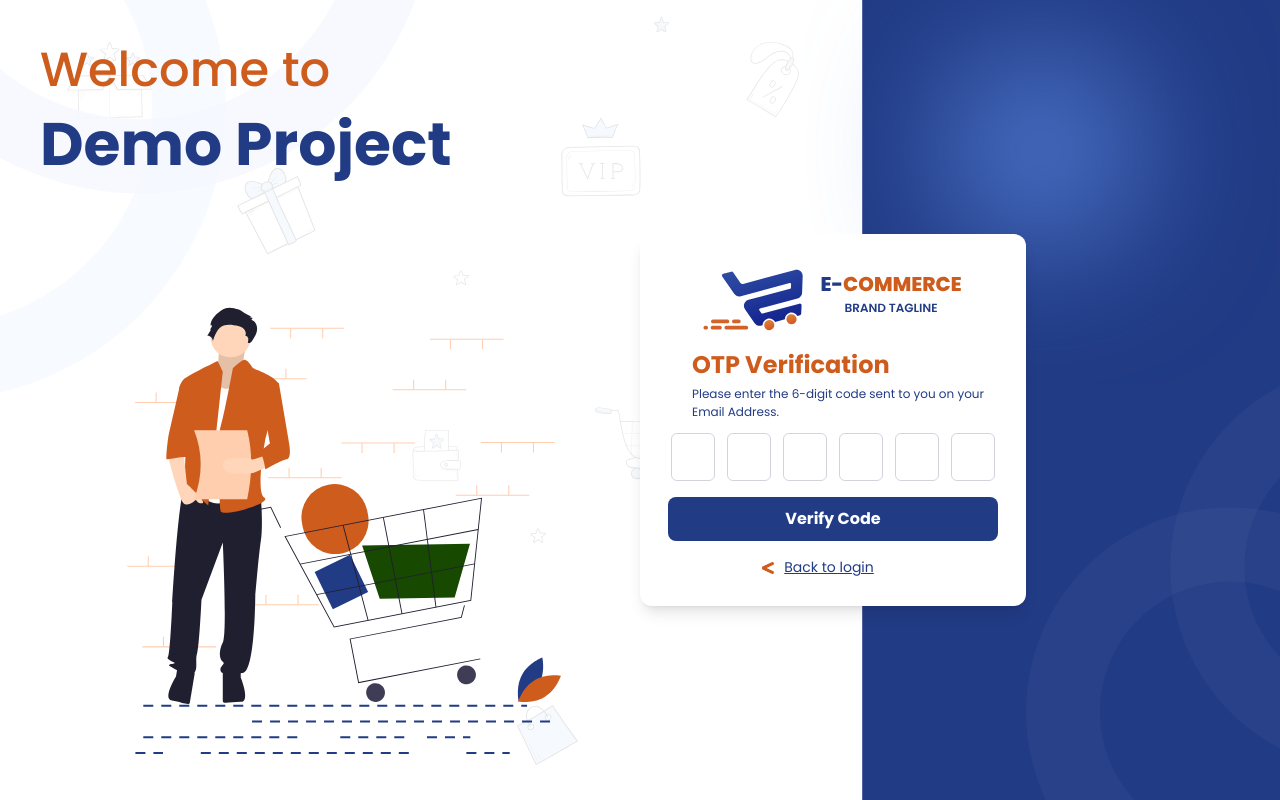
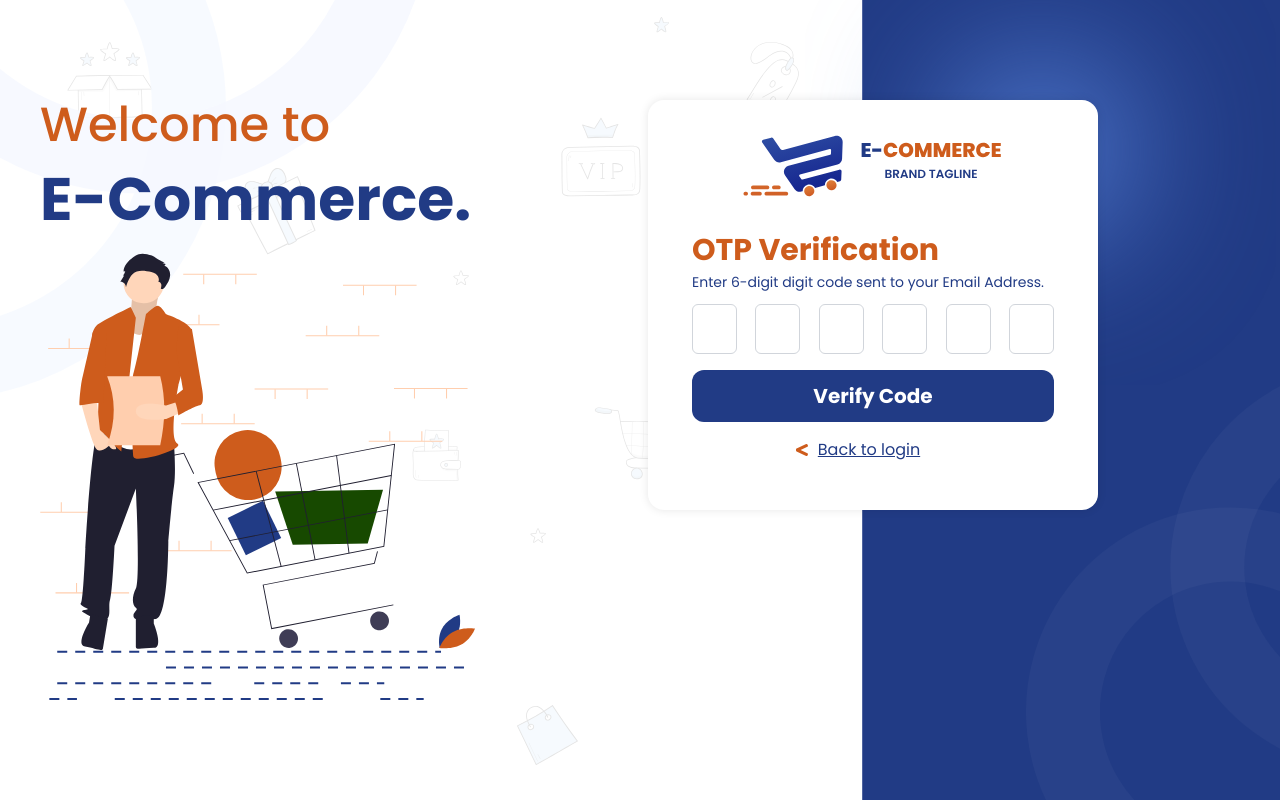
Before and after one commit to manohar-geekologix/ecommerce-poc, a Next.js app: page /send-code in a window 1280 px wide. Built offline with nearby package versions, Linux system fonts and the light colour scheme.

Commit message:
login and email ui fix

```diff
--- a/src/components/LoginForm.jsx
+++ b/src/components/LoginForm.jsx
@@ -81,26 +81,20 @@ const LoginForm = () => {
     await sendOtp(user.email, otp);
   };
 
-
   return (
-    <section className="bg-gray-50 bg-small-login-bg lg:bg-login-bg bg-no-repeat bg-center bg-cover h-screen flex justify-center items-center gap-7 lg:gap-0 xl:px-10 px-2 flex-col lg:flex-row">
+    <section className="bg-small-login-bg lg:bg-login-bg bg-no-repeat bg-center bg-cover h-[100vh] flex justify-center items-center gap-7 lg:gap-0 xl:px-10 px-2 flex-col lg:flex-row overflow-hidden">
       <div className="sm:w-1/2 text-start w-full">
-        <div className="flex flex-col lg:gap-5">
+        <div className="flex flex-col lg:gap-5 ">
           <h1 className=" text-[#CE5C1C] font-medium text-2xl lg:text-5xl">Welcome to</h1>
-          <h3 className="text-[#213B85] font-bold text-[32px] lg:text-6xl">Demo Project</h3>
+          <h3 className="text-[#213B85] font-bold text-[32px] lg:text-6xl">E-Commerce.</h3>
         </div>
-        <div className="lg:block hidden w-fit">
+        <div className="lg:block hidden w-fit min-h-[451px] pt-5 3xl:pt-36">
           <Image width={100} height={100} alt="man's svg" src={'/images/mans.svg'} className="size-auto" />
         </div>
       </div>
       <div className="lg:w-1/2 w-full relative">
-        {/* <div className="lg:hidden block text-center">
-          <div className="flex flex-col gap-1">
-            <h1 className=" text-[#CE5C1C] font-medium text-2xl">Welcome to</h1>
-            <h3 className="text-[#213B85] font-bold text-[32px]">Demo Project</h3>
-          </div>
-        </div> */}
-        <form className="bg-white px-5 py-3 lg:px-10 lg:py-5 rounded-2xl shadow-login-shadow flex flex-col gap-2 lg:gap-4 w-full sm:w-1/2 lg:w-[450px] mx-auto xl:absolute top-[-300px] xl:left-20">
+        <form className="bg-white px-5 py-3 lg:px-10 lg:py-5 rounded-2xl shadow-login-shadow flex flex-col gap-2 lg:gap-4 w-full sm:w-1/2 lg:w-[450px] mx-auto xl:absolute top-[-300px] lg:left-3 xl:left-2 2xl:left-10 3xl:left-24">
+          <div className='min-h-[80px]'>
             <Image
               width={100}
               height={100}
@@ -108,27 +102,12 @@ const LoginForm = () => {
               src={'/images/Logo2.svg'}
               className="mx-auto items-center size-1/2 lg:size-auto"
             />
+          </div>
           <div>
             <h3 className="text-[#CE5C1C] font-semibold text-[20px] lg:text-3xl">Login</h3>
             <p className="text-[#213B85] font-normal text-xs lg:text-sm">Welcome Back!</p>
           </div>
-          <div className="group group-focus-within:border-[#CE5C1C]">
-            <label htmlFor="username" className="text-[#1A1A1A] font-medium text-xs lg:text-sm">
-              Name
-              <div className="flex items-center gap-2 border rounded-lg px-3 py-2 lg:px-2 lg:py-3 group-focus-within:border-[#CE5C1C]">
-                <Image width={100} height={100} alt="person" src={'/images/person.svg'} className="size-auto" />
-                <input
-                  type="text"
-                  name="name"
-                  value={formData.name}
-                  onChange={handleChange}
-                  id="username"
-                  placeholder="Full Name"
-                  className="text-[#777777] text-xs lg:text-sm border-none outline-none w-full"
-                />
-              </div>
-            </label>
-          </div>
+
           <div className="group group-focus-within:border-[#CE5C1C]">
             <label htmlFor="email" className="text-[#1A1A1A] font-medium text-xs lg:text-sm">
               Email<span className="text-[#CE5C1C]">*</span>
@@ -190,7 +169,7 @@ const LoginForm = () => {
                   required
                 />
                 <div onClick={() => setShow(!show)} className="cursor-pointer">
-                  {show ? <MdOutlineVisibility fontSize={22} /> : <MdOutlineVisibilityOff fontSize={22} />}
+                  {show ? <MdOutlineVisibility fontSize={22} color='#555555' /> : <MdOutlineVisibilityOff color='#555555' fontSize={22} />}
                 </div>
               </div>
               {errors.password && <p className="text-[#CE5C1C] text-sm mt-2">{errors.password}</p>}
--- a/src/components/SendCode.jsx
+++ b/src/components/SendCode.jsx
@@ -1,14 +1,16 @@
-"use client";
-import Cookies from "js-cookie";
-import { useRouter } from "next/navigation";
-import { useState, useRef } from "react";
-import toast from "react-hot-toast";
-import Image from "next/image";
-import Link from "next/link";
-import { FaLessThan } from "react-icons/fa";
+'use client';
+import { auth } from '@/app/firebase';
+import { PhoneAuthProvider, signInWithCredential } from 'firebase/auth';
+import Cookies from 'js-cookie';
+import { useRouter } from 'next/navigation';
+import { useState, useRef } from 'react';
+import toast from 'react-hot-toast';
+import Image from 'next/image';
+import Link from 'next/link';
+import { FaLessThan } from 'react-icons/fa';
 
 const SendCode = () => {
-  const [otp, setOtp] = useState(new Array(6).fill("")); // Array to hold 6 digits
+  const [otp, setOtp] = useState(new Array(6).fill('')); // Array to hold 6 digits
   const inputRefs = useRef([]); // Array of refs to handle input focus
   const router = useRouter();
 
@@ -26,15 +28,15 @@ const SendCode = () => {
   };
 
   const handleKeyUp = (e, index) => {
-    if (e.key === "Backspace" && !e.target.value && index > 0) {
+    if (e.key === 'Backspace' && !e.target.value && index > 0) {
       inputRefs.current[index - 1].focus();
     }
   };
 
   const handlePaste = (e) => {
-    const pasteData = e.clipboardData.getData("text").slice(0, 6);
+    const pasteData = e.clipboardData.getData('text').slice(0, 6);
     if (!/^\d+$/.test(pasteData)) return; // Ensure only digits are pasted
-    const newOtp = pasteData.split("");
+    const newOtp = pasteData.split('');
     setOtp(newOtp);
 
     // Move focus to the last filled input
@@ -42,16 +44,13 @@ const SendCode = () => {
   };
 
   function generateUniqueString() {
-    const characters =
-      "0123456789ABCDEFGHIJKLMNOPQRSTUVWXYZabcdefghijklmnopqrstuvwxyz";
+    const characters = '0123456789ABCDEFGHIJKLMNOPQRSTUVWXYZabcdefghijklmnopqrstuvwxyz';
 
     if (characters.length < 30) {
-      throw new Error(
-        "Not enough unique characters to generate a 30-character string."
-      );
+      throw new Error('Not enough unique characters to generate a 30-character string.');
     }
 
-    let uniqueString = "";
+    let uniqueString = '';
     const usedIndexes = new Set();
 
     while (uniqueString.length < 30) {
@@ -74,80 +73,53 @@ const SendCode = () => {
       const verification = localStorage.getItem("verificationOtp");
       if (otpString === verification) {
         let token = generateUniqueString();
-        Cookies.set("accessToken", token, { expires: 7, path: "/" });
-        localStorage.removeItem("verificationOtp");
-        router.push("/");
-        toast.success("OTP verified successfully!");
+        Cookies.set('accessToken', token, { expires: 7, path: '/' });
+        localStorage.removeItem('verificationOtp');
+        router.push('/');
+        toast.success('OTP verified successfully!');
       } else {
-        toast.error("Invalid OTP");
+        toast.error('Invalid OTP');
       }
   };
 
   return (
-    <section className="bg-gray-50 bg-small-login-bg lg:bg-login-bg bg-no-repeat bg-center bg-cover h-screen flex justify-center items-center lg:px-10 px-4 flex-col lg:flex-row">
-      <div className="lg:w-1/2 lg:block hidden">
-        <div className="flex flex-col gap-1 lg:gap-5">
-          <h1 className=" text-[#CE5C1C] font-medium text-2xl lg:text-5xl">
-            Welcome to
-          </h1>
-          <h3 className="text-[#213B85] font-bold text-[32px] lg:text-6xl">
-            Demo Project
-          </h3>
+    <section className="bg-small-login-bg lg:bg-login-bg bg-no-repeat bg-center bg-cover h-[100vh] flex justify-center items-center gap-7 lg:gap-0 xl:px-10 px-2 flex-col lg:flex-row overflow-hidden">
+      <div className="sm:w-1/2 text-start w-full">
+        <div className="flex flex-col lg:gap-5 ">
+          <h1 className=" text-[#CE5C1C] font-medium text-2xl lg:text-5xl">Welcome to</h1>
+          <h3 className="text-[#213B85] font-bold text-[32px] lg:text-6xl">E-Commerce.</h3>
         </div>
-        <div className="lg:block hidden">
-          <Image
-            width={100}
-            height={100}
-            alt="man's svg"
-            src={"/images/mans.svg"}
-            className="size-auto"
-          />
+        <div className="lg:block hidden w-fit min-h-[451px] pt-5 3xl:pt-36">
+          <Image width={100} height={100} alt="man's svg" src={'/images/mans.svg'} className="size-auto" />
         </div>
       </div>
-      <div className="lg:w-1/2 w-full relative  flex flex-col  h-full justify-normal ">
-        <div className="lg:hidden block text-start top-0 ">
-          <div className="flex flex-col gap-1 ">
-            <h1 className=" text-[#CE5C1C] font-medium text-2xl mt-10">
-              Welcome to
-            </h1>
-            <h3 className="text-[#213B85] font-bold text-[32px]">
-              DEMO PROJECT
-            </h3>
-          </div>
-        </div>
-        <div className=" h-full flex m-auto items-center">
-          <div className="w-full bg-white rounded-xl lg:mr-56 shadow-lg lg:mt-10 sm:max-w-md ">
+      <div className="lg:w-1/2 w-full relative">
+        <div className="bg-white px-5 py-3 lg:px-5 lg:py-5 rounded-2xl shadow-login-shadow flex flex-col gap-2 lg:gap-4 w-full sm:w-1/2 lg:w-[450px] mx-auto xl:absolute top-[-300px] lg:left-3 xl:left-2 2xl:left-10 3xl:left-24 ">
+          <div className="min-h-[80px]">
             <Image
               width={100}
               height={100}
               alt="logo"
-              src={"/images/Logo.svg"}
-              className="mx-auto pt-5  w-[260px]"
+              src={'/images/Logo2.svg'}
+              className="mx-auto items-center size-1/2 lg:size-auto"
             />
-            <div className="px-6 mt-4   lg:px-7">
-              <header className="mb-3 lg:ml-6">
-                <h1 className="text-2xl font-bold mb-1 text-[#CE5C1C]">
-                  OTP Verification
-                </h1>
-                <p className="text-[12px] text-[#213B85] ">
-                  Please enter the 6-digit code sent to you on your Email
-                  Address.
-                </p>
+          </div>
+          <div className="sm:px-6 mt-4   lg:px-6">
+            <header className="mb-3 ">
+              <h1 className="text-3xl font-bold mb-1 text-[#CE5C1C]">OTP Verification</h1>
+              <p className="text-xs lg:text-sm text-[#213B85] ">Enter 6-digit digit code sent to your Email Address.</p>
             </header>
             <form
               className="space-y-3 md:space-y-4  justify-center text-center items-center"
               onSubmit={handleVerifyOtp}
             >
-                <div
-                  className="flex items-center justify-center gap-3"
-                  onPaste={handlePaste}
-                >
+              <div className="flex justify-between sm:gap-3 gap-1" onPaste={handlePaste}>
                 {otp.map((digit, index) => (
                   <input
                     key={index}
                     ref={(el) => (inputRefs.current[index] = el)}
                     type="text"
-                      className="w-8 sm:w-[44px]  h-8 sm:h-12 rounded-md text-center text-sm font-bold  text-slate-900  border border-gray-300 hover:border-slate-500 appearance-none  outline-none focus:bg-white focus:border-[#CE5C1C] focus:ring-1 focus:ring-[#CE5C1C]"
+                    className="w-[45px] h-[42px] md:w-[60px] lg:h-[50px] lg:w-[45px] rounded-md text-center text-[16px] font-bold text-slate-900  border border-gray-300 hover:border-slate-500 appearance-none  outline-none focus:bg-white focus:border-[#CE5C1C] focus:ring-1 focus:ring-[#CE5C1C]"
                     maxLength="1"
                     value={digit}
                     onChange={(e) => handleChange(e.target, index)}
@@ -157,11 +129,11 @@ const SendCode = () => {
               </div>
               <button
                 type="submit"
-                  className="w-60 sm:w-[330px] text-white   font-bold rounded-lg text-base px-5 py-2.5 text-center bg-[#213B85]"
+                className="bg-[#213B85] text-white font-extrabold text-xl w-full p-2 lg:px-3 lg:py-3 mt-3 rounded-xl"
               >
                 Verify Code
               </button>
-                <div className="text-[14px] flex  text-center justify-center items-center mr-8 mb-10 pb-7">
+              <div className="text-[16px] flex  text-center justify-center items-center mr-8 mb-10 pb-7">
                 <FaLessThan className="text-[#CE5C1C] size-4 mr-2" />
                 <Link href="/login" className="underline text-[#213B85]">
                   Back to login
@@ -171,7 +143,6 @@ const SendCode = () => {
           </div>
         </div>
       </div>
-      </div>
     </section>
   );
 };
--- a/tailwind.config.js
+++ b/tailwind.config.js
@@ -7,6 +7,9 @@ module.exports = {
   ],
   theme: {
     extend: {
+      screens:{
+        "3xl": "1600px",
+      },
       backgroundImage: {
         "gradient-radial": "radial-gradient(var(--tw-gradient-stops))",
         "gradient-conic":
```
Also changed, not shown: public/images/demoman.svg (added), public/images/mans.svg. Lines whose indentation alone changed are shown as unchanged.
